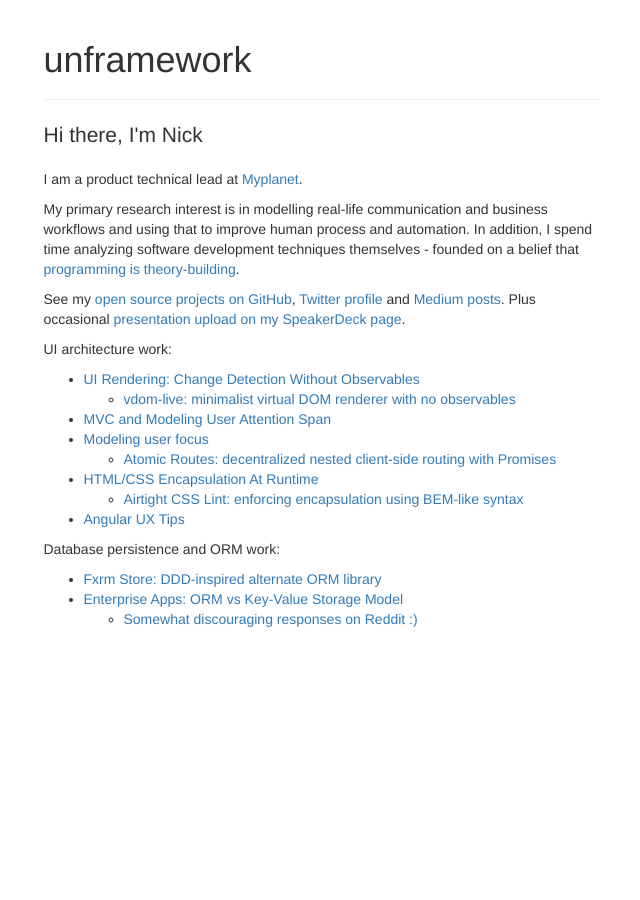
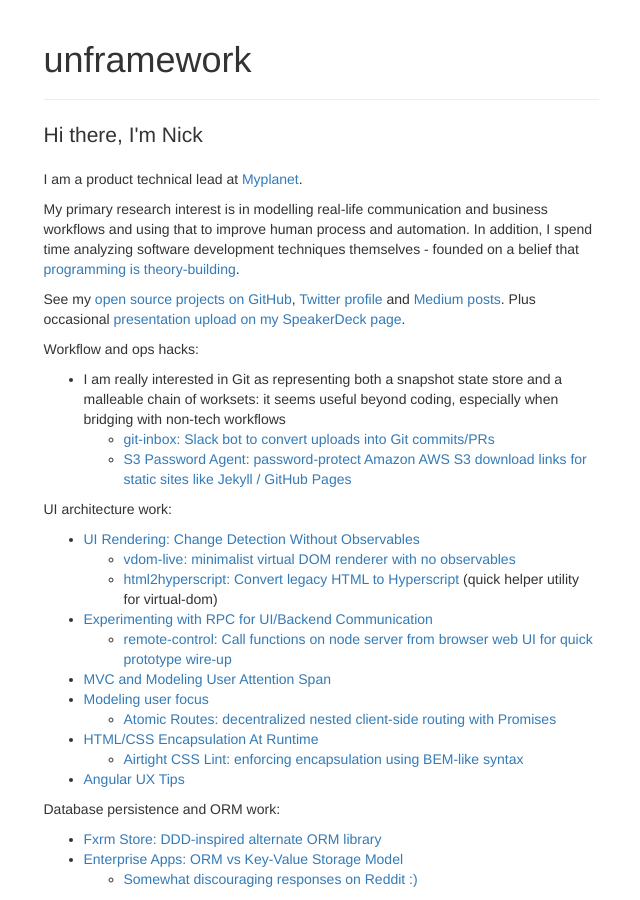
Before and after one commit to unframework/unframework-website, a Jekyll site: the page built from index.md, in a window 1280 px wide. Shown: the whole page, without its empty margins (319-959 px from the left). Built offline with Jekyll 4.4.1, drawn with Linux system fonts in a browser that asks for light colours.

Commit message:
More project links

```diff
--- a/index.md
+++ b/index.md
@@ -9,10 +9,19 @@ My primary research interest is in modelling real-life communication and busines
 
 See my [open source projects on GitHub](https://github.com/unframework), [Twitter profile](https://twitter.com/unframework) and [Medium posts](https://medium.com/@unframework). Plus occasional [presentation upload on my SpeakerDeck page](https://speakerdeck.com/unframework).
 
+Workflow and ops hacks:
+
+* I am really interested in Git as representing both a snapshot state store and a malleable chain of worksets: it seems useful beyond coding, especially when bridging with non-tech workflows
+    * [git-inbox: Slack bot to convert uploads into Git commits/PRs](https://github.com/unframework/git-inbox)
+    * [S3 Password Agent: password-protect Amazon AWS S3 download links for static sites like Jekyll / GitHub Pages](https://github.com/unframework/s3-password-agent)
+
 UI architecture work:
 
 * [UI Rendering: Change Detection Without Observables](/ui-repaint)
     * [vdom-live: minimalist virtual DOM renderer with no observables](https://github.com/unframework/vdom-live)
+    * [html2hyperscript: Convert legacy HTML to Hyperscript](https://github.com/unframework/html2hyperscript) (quick helper utility for virtual-dom)
+* [Experimenting with RPC for UI/Backend Communication](https://medium.com/@unframework/experimenting-with-rpc-for-ui-backend-communication-8b6e214a7f7f#.oqw1js3u0)
+    * [remote-control: Call functions on node server from browser web UI for quick prototype wire-up](https://github.com/unframework/remote-control)
 * [MVC and Modeling User Attention Span](/view-attention-span)
 * [Modeling user focus](/user-focus-model)
     * [Atomic Routes: decentralized nested client-side routing with Promises](https://github.com/unframework/atomic-routes)
```
